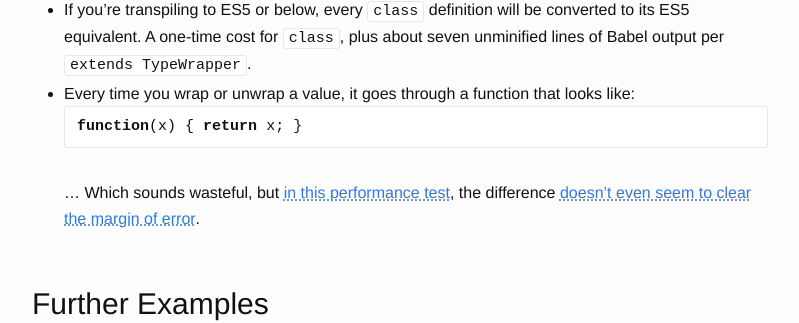
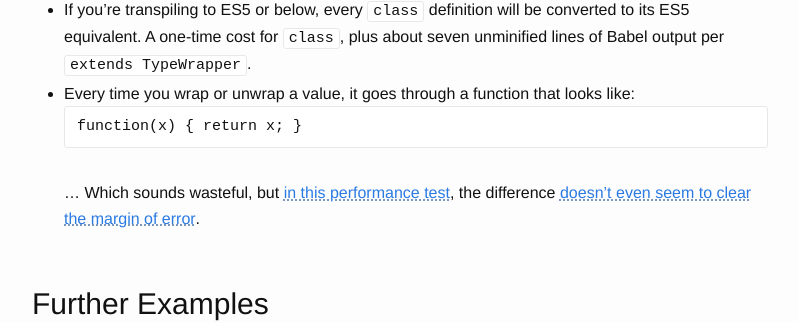
Before and after one commit to damncabbage/deadname.id.au, a Jekyll site: the page built from _posts/2017-01-11-effective-types-type-wrappers-with-flow.markdown, in a window 1280 px wide and 900 px high, scrolled down 8320 px. Shown: the part 142-465 px from the top of the window, without its empty margins (240-1039 px from the left). Built offline with Jekyll 4.4.1, drawn with Linux system fonts in a browser that asks for light colours.

Commit message:
Removes extra "ts". Maarkdooown 😤

````diff
--- a/_posts/2017-01-11-effective-types-type-wrappers-with-flow.markdown
+++ b/_posts/2017-01-11-effective-types-type-wrappers-with-flow.markdown
@@ -330,7 +330,7 @@ There _is_ overhead, but it's minimal:
 
 * If you're transpiling to ES5 or below, every `class` definition will be converted to its ES5 equivalent. A one-time cost for `class`, plus about seven unminified lines of Babel output per `extends TypeWrapper`.
 * Every time you wrap or unwrap a value, it goes through a function that looks like:
-  ```ts
+  ```
   function(x) { return x; }
   ```
   ... Which sounds wasteful, but [in this performance test](https://jsperf.com/damncabbage-x-vs-id-x), the difference [doesn't even seem to clear the margin of error](https://i.imgur.com/2LYwdFG.png).
````
